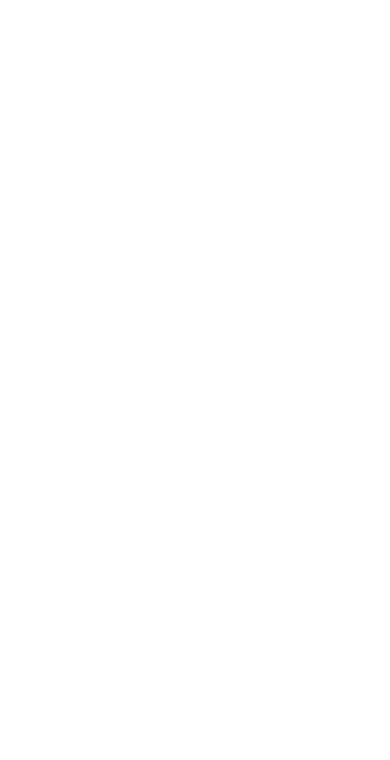
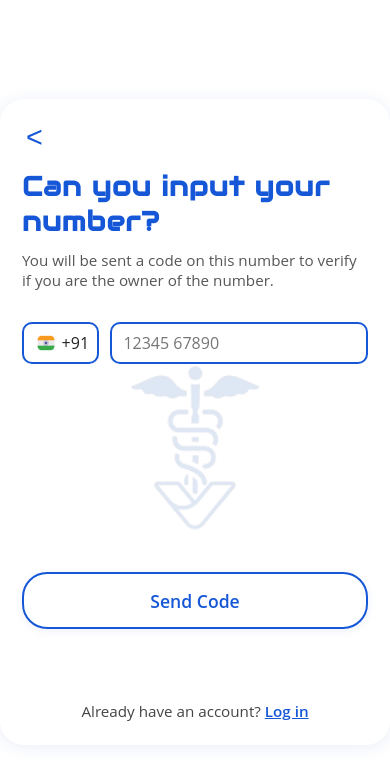
Before and after one commit to aswinlegarcon/trygve-frontend, a React (Vite) app: page /signup in a window 390 px wide. Before the commit this address had no page. Shown: the top 760 px of the page. Built offline with nearby package versions, Linux system fonts and the light colour scheme.

Commit message:
Input mobile number completed

```diff
--- a/src/App.tsx
+++ b/src/App.tsx
@@ -3,6 +3,7 @@ import { BrowserRouter as Router,Routes,Route } from 'react-router-dom';
 import './App.css';
 import OnboardingPage from './pages/OnboardingPage';
 import Home from './pages/Home';
+import Signup from './pages/Signup';
 
 function App() {
   return (
@@ -10,6 +11,7 @@ function App() {
       <Routes>
         <Route path="/" element = {<OnboardingPage />} />
         <Route path="/home" element = {<Home />} />
+        <Route path="/signup" element={<Signup />} />
       </Routes>
     </Router>
   );
--- a/src/pages/Signup.tsx
+++ b/src/pages/Signup.tsx
@@ -1,9 +1,48 @@
-import React from "react";
+import React, {useState} from "react";
+import {useNavigate} from "react-router-dom";
+import "../styles/Signup.css";
 
 const Signup: React.FC = () => {
+    const [countryCode] = useState("+91");
+    const [phone,setPhone] = useState("");
+    const navigate = useNavigate();
+
+    const handleSendCode = (e: React.FormEvent)=>{
+        e.preventDefault();
+        alert(`Code sent to ${countryCode} ${phone}`);
+    }
     return (
-        <div>
-            <h1>Sign Up</h1>
+        <div className="signup-bg">
+
+
+            <div className="signup-content">
+                <button className="signup-back" onClick={() => navigate(-1)}>&lt;</button>
+                <h1 className="signup-title">Can you input your number?</h1>
+                <p className="signup-desc">
+                    You will be sent a code on this number to verify if you are the owner of the number.
+                </p>
+                <form className="signup-form" onSubmit={handleSendCode}>
+                    <div className="signup-input-row">
+                        <div className="signup-country">
+                            <img src="/assets/india.png" alt="India" className="signup-flag" />
+                            <span className="signup-code">{countryCode}</span>
+                        </div>
+                        <input type="tel" className="signup-phone"
+                        placeholder="12345 67890"
+                        value={phone}
+                        onChange={(e) => setPhone(e.target.value)}
+                        required
+                        pattern="[0-9]{10}" />
+                    </div>
+                    <div className="signup-logo-bg" />
+                    <button type="submit" className="signup-send">Send Code</button>
+                </form>
+
+                <div className="signup-login">
+                    Already have an account?{" "}
+                    <span className="signup-login-link" onClick={() => navigate("/login")}>Log in</span>
+                </div>
+            </div>
         </div>
     );
 };
--- a/src/styles/Home.css
+++ b/src/styles/Home.css
@@ -87,6 +87,7 @@
   background: #fff;
   color: #1557d6;
   border: 1.5px solid #1557d6;
+  margin-bottom: 0;
 }
 
 .home-btn.secondary:hover,
@@ -96,6 +97,10 @@
 }
 
 @media (max-width: 600px) {
+    .home-logo-bg {
+        width: 400px;
+        height: 400px;
+    }
     .home-content {
     max-width: 75vw;
   }
@@ -104,3 +109,11 @@
     max-width: 90vw;
   }
 }
+
+@media (max-width: 345px)
+{
+    .home-logo-bg {
+        width: 380px;
+        height: 380px;
+    }
+}
--- /dev/null
+++ b/src/styles/Signup.css
@@ -0,0 +1,184 @@
+.signup-bg {
+  width: 100vw;
+  height: 100vh;
+  background: #fff;
+  display: flex;
+  align-items: center;
+  justify-content: center;
+  position: relative;
+}
+
+.signup-content {
+  width: 100%;
+  max-width: 400px;
+  min-height: 480px;
+  background: #fff;
+  border-radius: 24px;
+  box-shadow: 0 2px 16px rgba(30, 80, 180, 0.1);
+  padding: 32px 22px 24px 22px;
+  display: flex;
+  flex-direction: column;
+  align-items: center;
+  position: relative;
+  z-index: 2;
+  overflow: hidden;
+}
+
+.signup-logo-bg {
+  position: absolute;
+  top: 50%;
+  left: 50%;
+  width: 600px;
+  height: 600px;
+  background: url('/assets/logo.png') no-repeat center center;
+  background-size: contain;
+  opacity: 0.13;
+  transform: translate(-50%, -50%);
+  z-index: 0;
+  pointer-events: none;
+}
+
+.signup-back {
+  position: absolute;
+  top: 18px;
+  left: 18px;
+  background: none;
+  border: none;
+  font-size: 1.8rem;
+  color: #1557d6;
+  cursor: pointer;
+  z-index: 3;
+  padding: 4px 8px;
+  border-radius: 50%;
+  transition: background 0.2s;
+}
+.signup-back:hover,
+.signup-back:focus {
+  background: #e6f0ff;
+}
+
+.signup-title {
+  font-family: 'Audiowide', sans-serif;
+  color: #1557d6;
+  font-size: 1.7rem;
+  letter-spacing: 1px;
+  font-weight: 700;
+  text-align: left;
+  width: 100%;
+  margin-top: 38px;
+  margin-bottom: 0.7rem;
+}
+
+.signup-desc {
+  font-family: 'Open Sans', sans-serif;
+  font-size: 0.95rem;
+  color: #444;
+  margin-bottom: 2rem;
+  text-align: left;
+  width: 100%;
+  opacity: 0.9;
+}
+.signup-title,
+.signup-desc,
+.signup-form,
+.signup-login {
+  position: relative;
+  z-index: 2;
+}
+.signup-form {
+  width: 100%;
+  display: flex;
+  flex-direction: column;
+  align-items: center;
+  margin-bottom: 2rem;
+}
+
+.signup-input-row {
+  display: flex;
+  align-items: center;
+  width: 100%;
+  margin-bottom: 2.5rem;
+  gap: 0.7rem;
+}
+
+.signup-country {
+  display: flex;
+  align-items: center;
+  background: #fff;
+  border: 2px solid #1557d6;
+  border-radius: 10px;
+  padding: 0.5rem 0.5rem;
+  font-size: 1rem;
+  min-width: 70px;
+  gap: 0.1rem;
+  margin-bottom: 10rem;
+}
+
+.signup-flag {
+  width: 28px;
+  height: 20px;
+  object-fit: contain;
+}
+
+.signup-code {
+  font-family: 'Open Sans', sans-serif;
+  color: #222;
+  font-size: 1rem;
+}
+
+.signup-phone {
+  flex: 1;
+  padding: 0.5rem 0.7rem;
+  border: 2px solid #1557d6;
+  border-radius: 10px;
+  font-size: 1rem;
+  font-family: 'Open Sans', sans-serif;
+  outline: none;
+  transition: border 0.2s;
+  margin-bottom: 10rem;
+}
+
+.signup-phone:focus {
+  border-color: #003bb3;
+}
+
+
+
+.signup-send {
+  width: 100%;
+  background: #fff;
+  color: #1557d6;
+  border: 2px solid #1557d6;
+  border-radius: 25px;
+  padding: 0.9rem 0;
+  font-size: 1.1rem;
+  font-family: 'Open Sans', sans-serif;
+  font-weight: 600;
+  margin-top: 0.5rem;
+  margin-bottom: 2.5rem;
+  cursor: pointer;
+  box-shadow: 0 2px 8px rgba(30, 80, 180, 0.08);
+  transition: background 0.2s, color 0.2s;
+}
+
+.signup-send:hover,
+.signup-send:focus {
+  background: #1557d6;
+  color: #fff;
+}
+
+.signup-login {
+  font-family: 'Open Sans', sans-serif;
+  font-size: 0.95rem;
+  color: #444;
+  margin-bottom: 0;
+  text-align: center;
+  width: 100%;
+}
+
+.signup-login-link {
+  color: #1557d6;
+  cursor: pointer;
+  text-decoration: underline;
+  font-weight: 600;
+}
```
Also changed, not shown: public/assets/india.png (added).
